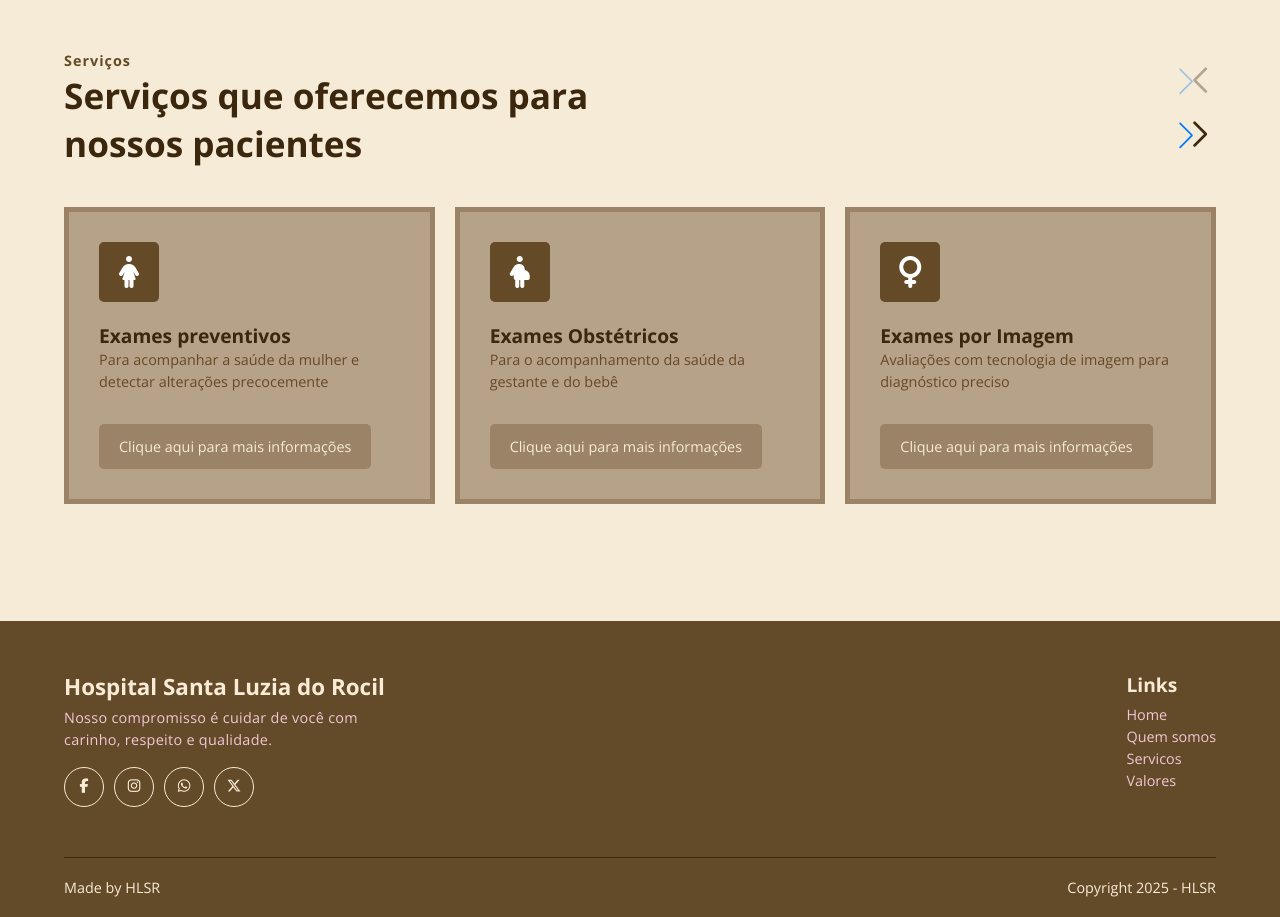
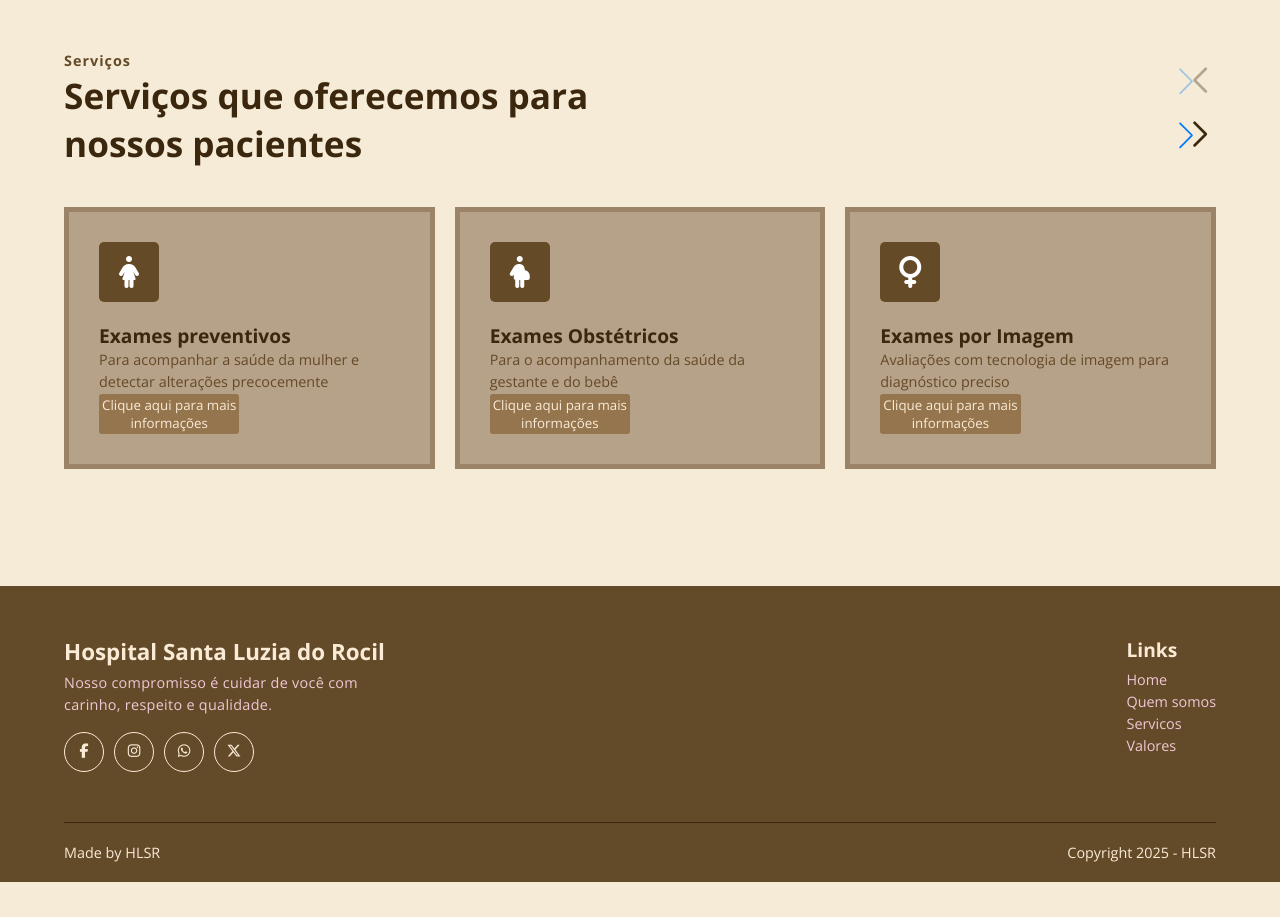
Before and after one commit to Helengendary/HSLR-Agendamentos, a FastAPI app: page /home in a window 1280 px wide. Shown: the part 1551-2468 px from the top of the page. After the commit the page ends 2433 px from the top, so only its background shows below. Run offline with FastAPI, Linux system fonts and the light colour scheme; some libraries are stand-ins or nearby versions.

Commit message:
Juntando códigos

```diff
--- a/banco.sql
+++ b/banco.sql
@@ -16,7 +16,7 @@ create table Usuario (
     Nome varchar(100) not null,
     Sobrenome varchar(200) not null,
     DataDeNascimento date not null,
-    # Genero varchar(50) not null,
+    Idade int not null,
     Telefone varchar(50) not null,
     Senha varchar (255) not null,
     Papel int not null,
--- a/src/app.py
+++ b/src/app.py
@@ -11,7 +11,6 @@
 # subir imagem do usuário (usar blob) (mediumblob) (sprint 3)
 
 import pymysql
-import base64
 
 from fastapi.responses import RedirectResponse
 from fastapi import FastAPI, Form, Depends
@@ -21,35 +20,42 @@ from starlette.requests import Request
 from starlette.templating import Jinja2Templates
 from starlette.middleware.sessions import SessionMiddleware
 
+
 DB_CONFIG = {
     "host": "localhost",
     "user": "root",
     "password": "root",
     "database": "hslr"
 }
-
 def get_db():
     return pymysql.connect(**DB_CONFIG)
 
-
 app = FastAPI()
-
-app.add_middleware(SessionMiddleware, secret_key="clinica")
+app.add_middleware(
+    SessionMiddleware,
+    secret_key="clinica",
+    max_age = 50
+ )
 app.mount("/static", StaticFiles(directory="static"), name="static")
-
 pages = Jinja2Templates(directory='templates')
 
+
 @app.get('/')
-def home(req: Request):
+def index(req: Request):
     return pages.TemplateResponse(request=req, name='index.html')
 
 @app.get('/login')
-def home(req: Request):
+def login(req: Request):
     return pages.TemplateResponse(request=req, name='login.html')
 
 @app.get('/home')
 def home(req: Request):
     return pages.TemplateResponse(request=req, name='home.html')
+
+@app.get('/exames')
+def exames(req: Request):
+    return pages.TemplateResponse(request=req, name='exames.html')
+
 
 @app.post('/cadastro/paciente')
 def cadastro(
@@ -57,7 +63,7 @@ def cadastro(
     cpf: str = Form(...),
     email: str = Form(...),
     nome: str = Form(...),
-    # genero: str = Form(...),
+    idade: str = Form(...),
     sobrenome: str = Form(...),
     dataNascimento: str = Form(...),
     telefone: str = Form(...),
@@ -67,13 +73,10 @@ def cadastro(
 
     try:
         with db.cursor() as cursor:
-            # sql = """INSERT INTO Usuário (CPF, Email, Nome, Sobrenome, DataDeNascimento, Genero, Telefone, Senha, Papel)
-            #          VALUES (%s, %s, %s, %s, %s, %s, %s, MD5(%s), %s)"""
-            # cursor.execute(sql, (cpf, email, nome, sobrenome, dataNascimento, genero, telefone, senha, 3))
 
-            sql = """INSERT INTO Usuario (CPF, Email, Nome, Sobrenome, DataDeNascimento, Telefone, Senha, Papel)
-                     VALUES (%s, %s, %s, %s, %s, %s, MD5(%s), %s)"""
-            cursor.execute(sql, (cpf, email, nome, sobrenome, dataNascimento, telefone, senha, 3))
+            sql = """INSERT INTO Usuario (CPF, Email, Nome, Sobrenome, DataDeNascimento, Idade, Telefone, Senha, Papel)
+                     VALUES (%s, %s, %s, %s, %s, %s,  %s, MD5(%s), %s)"""
+            cursor.execute(sql, (cpf, email, nome, sobrenome, dataNascimento, idade, telefone, senha, 3))
             db.commit()
 
     except pymysql.MySQLError as e:
@@ -225,7 +228,7 @@ async def atualizar_usuario(
 
             sql_update = """
                 UPDATE Usuario
-                SET Senha = %s
+                SET Senha = MD5(%s)
                 WHERE CPF = %s
             """
             cursor.execute(sql_update, (novasenha, cpfconfir))
--- a/static/css/homestyle.css
+++ b/static/css/homestyle.css
@@ -894,3 +894,11 @@ footer{
   button.submit-btn:hover {
     background-color: #23c0b8;
   }
+
+  .exames button {
+    background-color: #95754d;
+    color: antiquewhite;
+    border: none;
+    padding: 2px;
+    border-radius: 3px;
+  }
--- a/static/script.js
+++ b/static/script.js
@@ -13,10 +13,11 @@ document.addEventListener("DOMContentLoaded", function () {
         const dataNascimentoValida = validarDataNascimento();
         const telefoneValido = validarTelefone();
         const senhaValida = validarSenha();
+        const idadeValida = validarIdade();
 
         // vai permitir o envio apenas se todas as validações passarem
         if (nomeValido && sobrenomeValido && cpfValido
-            && dataNascimentoValida && telefoneValido && senhaValida) {
+            && dataNascimentoValida && telefoneValido && senhaValida && idadeValida) {
                 document.getElementById('cadastroForm').submit();
         }
     });
@@ -31,6 +32,13 @@ function validarNome() {
         showError('nomeError', 'O nome deve ter no mínimo 3 caracteres.');
         return false;
     }return true;}
+function validarIdade() {
+    const idade = document.getElementById('idade-cadastro').value;
+    if (idade < 9) {
+        showError('idadeError', 'Muito jovem.');
+        console.log("é menidfnvjfvkaaaaaaaaaaaaaaaaaaaaaaaaaaaaaaaaaaaaaaaaaaaaaaaaaaaaaaaaaaaaaaaaaaaaaa")
+        return false;
+    } else {return true;}}
 function validarSobrenome() {
     const sobrenome = document.getElementById('sobrenome-cadastro').value.trim();
     if (sobrenome === '') {
@@ -292,21 +300,40 @@ function formatarCPF(input) {
     }
   });
 
-  // Abrir o modal Logout
+  // Abrir o modal Alerta
   document.getElementById("openAlerta").addEventListener("click", function(event) {
     event.preventDefault(); // evita o comportamento padrão do link
     document.getElementById("alertaModal").style.display = "block";
   });
 
-  // Fechar o modal Logout
+  // Fechar o modal Alerta
   document.getElementById("closeAlertaModal").addEventListener("click", function() {
     document.getElementById("alertaModal").style.display = "none";
   });
 
-  // Fechar ao clicar fora do modal Logout
+  // Fechar ao clicar fora do modal Alerta
   window.addEventListener("click", function(event) {
     var modal = document.getElementById("alertaModal");
     if (event.target === modal) {
       modal.style.display = "none";
     }
   });
+
+  // Abrir o modal delete
+  document.getElementById("opendelete").addEventListener("click", function(event) {
+    event.preventDefault(); // evita o comportamento padrão do link
+    document.getElementById("deleteModal").style.display = "block";
+  });
+
+  // Fechar o modal delete
+  document.getElementById("closedeleteModal").addEventListener("click", function() {
+    document.getElementById("deleteModal").style.display = "none";
+  });
+
+  // Fechar ao clicar fora do modal delete
+  window.addEventListener("click", function(event) {
+    var modal = document.getElementById("alertaModal");
+    if (event.target === modal) {
+      modal.style.display = "none";
+    }
+  });
--- a/templates/home.html
+++ b/templates/home.html
@@ -37,7 +37,7 @@
 
             <div class="dropdown">
                 <button class="dropbtn">
-                    <img src="/HSLR-Agendamentos-main/static/img/hero-image.png" alt="Foto do usuário" class="user-img">
+                    <img src="../static/img/hero-image.png" alt="Foto do usuário" class="user-img">
                 </button>                <div class="dropdown-content">
                     <a id="openModal">Editar Informações</a>
                     <a id="openLogoutModal">Log out</a>
@@ -71,14 +71,12 @@
                         <input type="hidden" name="ID_Usuario" value="{{ request.session.get('id_usuario') }}">
 
                         <div class="form-actions">
-                            <button type="submit" id="openAlerta" class="submit-btn">Alterar Dados</button>
+                            <button type="submit"  class="submit-btn">Alterar Dados</button>
                         </div>
                     </form>
 
-                    <form action="/excluir" method="post">
-                        <input type="hidden" name="ID_Usuario" value="{{ request.session.get('id_usuario') }}">
-                        <button type="submit" class="delete-account">Excluir Conta</button>
-                    </form>
+                    <a id="opendeleteModal" class="submit-btn">Excluir Conta</a>
+
                 </div>
             </div>
 
@@ -102,6 +100,23 @@
                 <div class="modal-content">
                     <span class="close-btn" id="closeAlertaModal">&times;</span>
                     <h2>{{ request.session.get('mensagem_header') }}</h2>
+                </div>
+            </div>
+
+            <div id="deleteModal" class="modal">
+                <div class="modal-content">
+                    <span class="close-btn" id="closedeleteModal">&times;</span>
+                    <h2>Certeza que deseja excluir a conta?</h2>
+                    <div>
+                        <form action="/excluir" method="post">
+                            <input type="hidden" name="ID_Usuario" value="{{ request.session.get('id_usuario') }}">
+                            <button type="submit" class="delete-account">Confirmar</button>
+                        </form>
+
+                        <form action="/home" method="get">
+                            <button href="#" class="submit-btn" type="submit">Cancelar</button>
+                        </form>
+                    </div>
                 </div>
             </div>
 
@@ -250,7 +265,9 @@
                         <!--descricao-->
                         <p>Para acompanhar a saúde da mulher e detectar alterações precocemente</p>
                         <!--btn-->
-                        <a href="exames.html">Clique aqui para mais informações</a>
+                        <form class="exames" action="/exames" method="get">
+                            <button >Clique aqui para mais informações</button>
+                        </form>
                     </div>
                 </div>
                 <!--slide 2-->
@@ -262,7 +279,9 @@
                             <strong>Exames Obstétricos</strong>
                             <p>Para o acompanhamento da saúde da gestante e do bebê</p>
                             <!--btn-->
-                            <a href="exames.html">Clique aqui para mais informações</a>
+                            <form class="exames" action="/exames" method="get">
+                                <button >Clique aqui para mais informações</button>
+                            </form>
                         </div>
                     </div>
                     <!--slide 3-->
@@ -274,7 +293,9 @@
                             <strong>Exames por Imagem</strong>
                             <p>Avaliações com tecnologia de imagem para diagnóstico preciso</p>
                             <!--btn-->
-                            <a href="exames.html">Clique aqui para mais informações</a>
+                            <form class="exames" action="/exames" method="get">
+                                <button >Clique aqui para mais informações</button>
+                            </form>
                         </div>
                     </div>
                     <!--slide 4-->
@@ -286,7 +307,9 @@
                                 <strong>Exames Hormonais</strong>
                                 <p>Para investigar alterações hormonais, fertilidade e outras condições</p>
                                 <!--btn-->
-                                <a href="exames.html">Clique aqui para mais informações</a>
+                                <form class="exames" action="/exames" method="get">
+                                    <button >Clique aqui para mais informações</button>
+                                </form>
                             </div>
                         </div>
                     <!--slide 5-->
@@ -298,7 +321,9 @@
                                 <strong> Saúde da Mulher na Menopausa</strong>
                                 <p>Acompanhamento e prevenção de doenças relacionadas à menopausa</p>
                                 <!--btn-->
-                                <a href="exames.html">Clique aqui para mais informações</a>
+                                <form class="exames" action="/exames" method="get">
+                                    <button >Clique aqui para mais informações</button>
+                                </form>
                             </div>
                         </div>
                 </div> <!--fim wrapper-->
```
Also changed, not shown: templates/login.html (+6 -41 lines), 1 other file.
